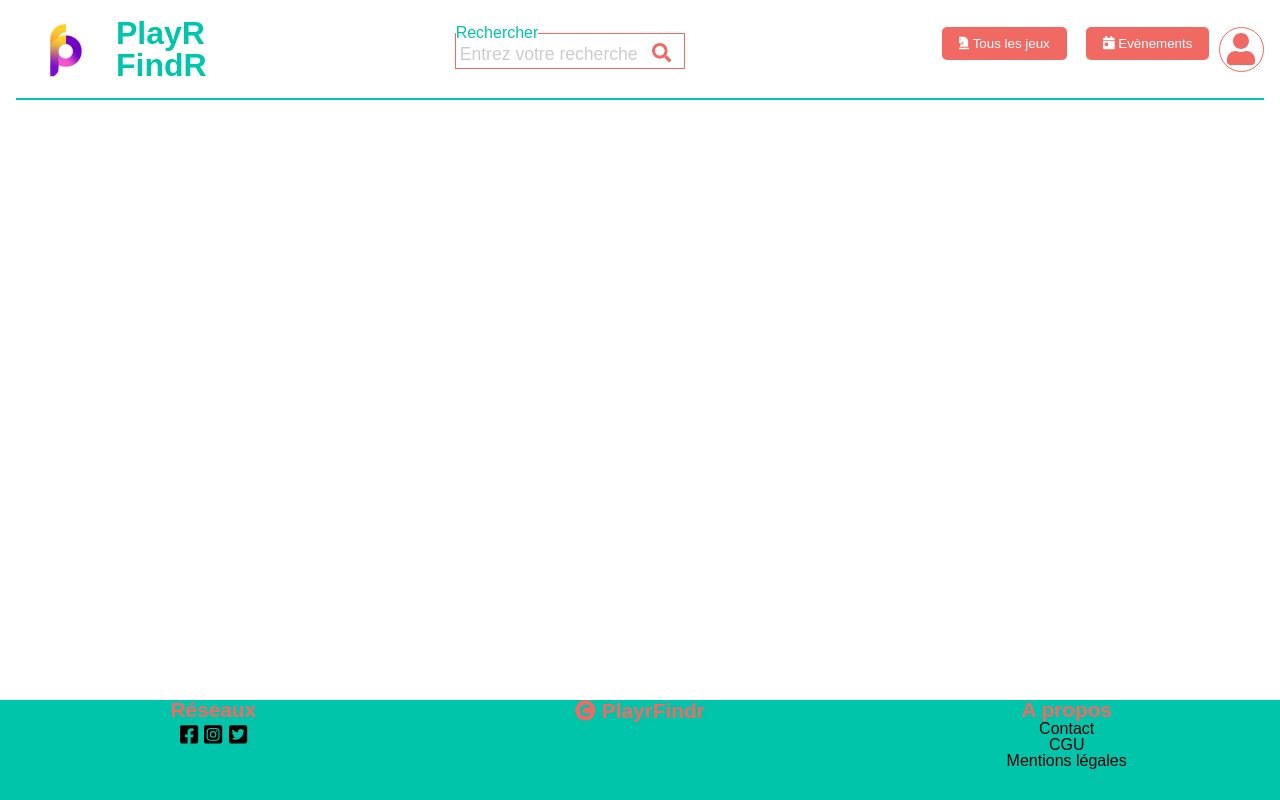
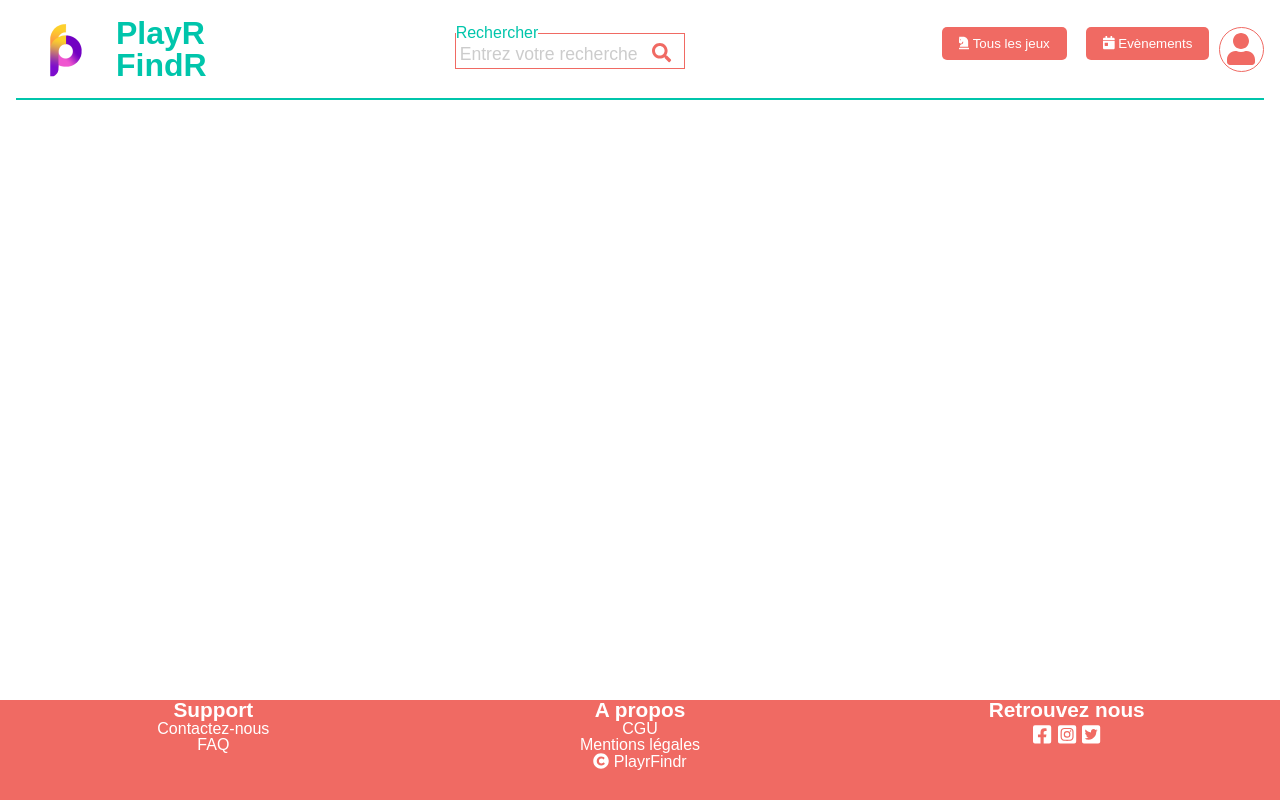
Before and after one commit to Dimitri-codePop/playrfindr, a React app in the folder front/: page / in a window 1280 px wide. Built offline with nearby package versions, Linux system fonts and the light colour scheme.

Commit message:
fixed colors footer

```diff
--- a/front/src/components/Footer/index.js
+++ b/front/src/components/Footer/index.js
@@ -16,23 +16,23 @@ export default function Footer() {
   return (
     <footer>
       <div class="footer__grid">
-        <h2 className="footer__title">Réseaux</h2>
+        <h2 className="footer__title">Support</h2>
+        <span>Contactez-nous</span>
+        <span>FAQ</span>
+      </div>
+      <div class="footer__grid">
+        <h2 className="footer__title">A propos</h2>
+        <span>CGU</span>
+        <span>Mentions légales</span>
+        <span><FontAwesomeIcon icon={faCopyright} /> PlayrFindr</span>
+      </div>
+      <div class="footer__grid">
+        <h2 className="footer__title">Retrouvez nous</h2>
         <div>
         <FontAwesomeIcon icon={faFacebookSquare} className="footer__brands-icons"/>
         <FontAwesomeIcon icon={faInstagramSquare} className="footer__brands-icons"/>
         <FontAwesomeIcon icon={faTwitterSquare} className="footer__brands-icons"/>
         </div>
-      </div>
-      <div class="footer__grid">
-        <h2 className="footer__title">
-          <FontAwesomeIcon icon={faCopyright} /> PlayrFindr
-        </h2>
-      </div>
-      <div class="footer__grid">
-        <h2 className="footer__title">A propos</h2>
-        <span>Contact</span>
-        <span>CGU</span>
-        <span>Mentions légales</span>
       </div>
     </footer>
   );
--- a/front/src/components/Footer/style.scss
+++ b/front/src/components/Footer/style.scss
@@ -1,21 +1,22 @@
 @use 'src/styles/vars' as v;
 
 footer {
+
   display: grid;
-  grid-template-columns: 1fr 1fr 1fr;
+  grid-template-columns:1fr 1fr 1fr;
   height: 100px;
   position: absolute;
   bottom: 0;
   left: 0;
   right: 0;
   text-align: center;
-  background-color: v.$alternate;
+  background-color: v.$primary;
+  color: v.$light;
 }
 
 .footer__title {
   font-size: 1.3rem;
   font-weight: bold;
-  color: v.$primary;
 }
 
 .footer__grid {
```
